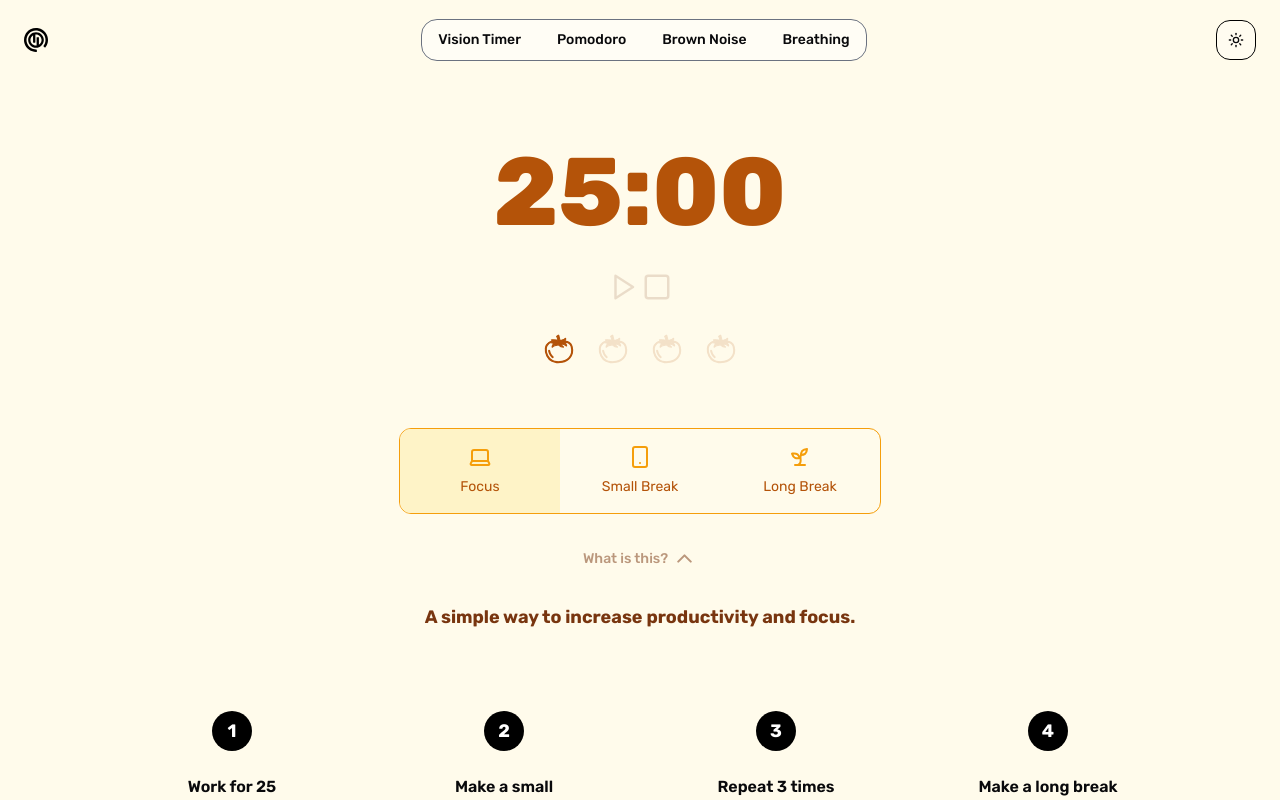
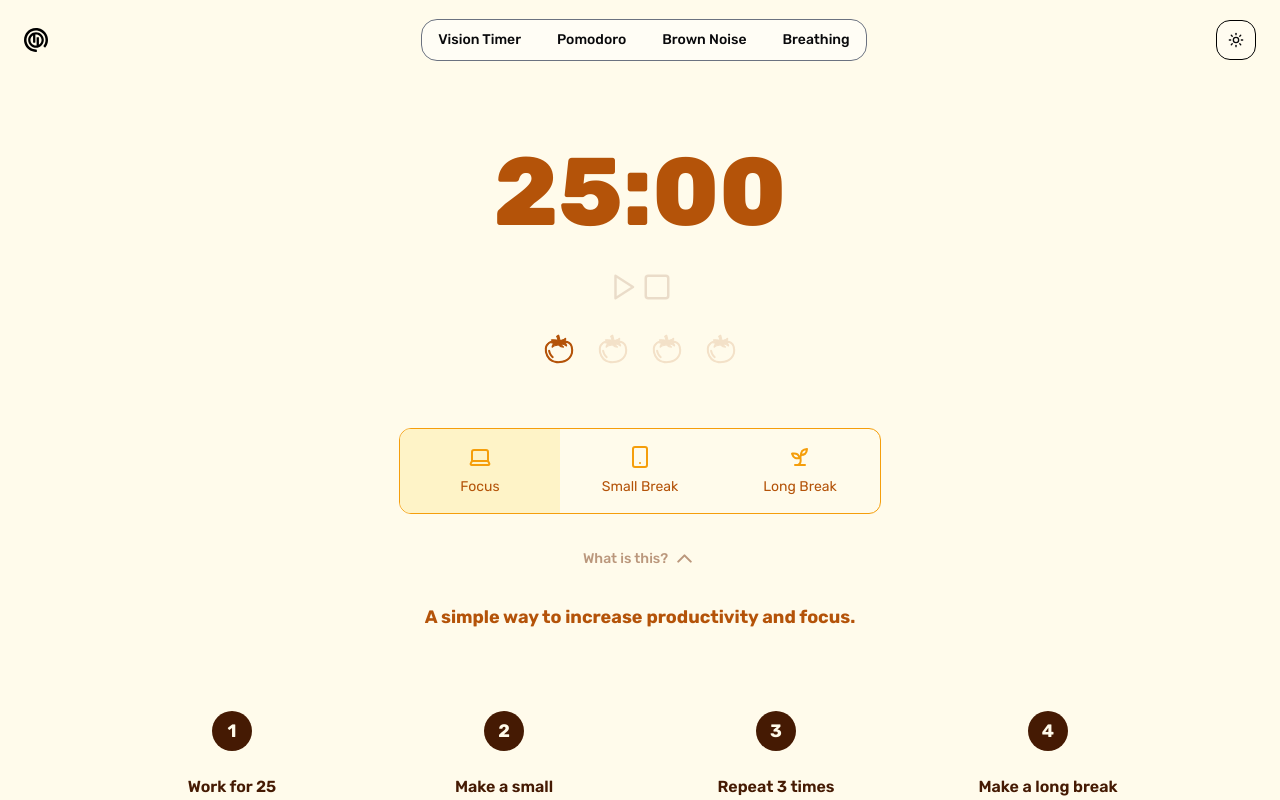
Before and after one commit to kozopas228/pause-loop, a React (Vite) app in the folder frontend/: page /pomodoro in a window 1280 px wide. Both pictures are taken after a click on the element "What is this?". Shown: the top 800 px of the page. Built offline with nearby package versions, Linux system fonts and the light colour scheme.

Commit message:
change colors of descriptions in pomodoro and vision page

```diff
--- a/frontend/src/pages/pomodoro/PomodoroPage.tsx
+++ b/frontend/src/pages/pomodoro/PomodoroPage.tsx
@@ -39,33 +39,33 @@
             </div>
             {isShowDescription && (
                 <div className='mb-12 mt-4'>
-                    <h3 className='px-3 text-center text-lg font-bold text-amber-900 dark:text-amber-50'>
+                    <h3 className='px-3 text-center text-lg font-bold text-amber-700 dark:text-amber-50'>
                         A simple way to increase productivity and focus.
                     </h3>
                     <div className='mx-auto mt-12 grid auto-cols-auto grid-cols-1 items-start justify-items-center gap-x-32 gap-y-20 md:mt-20 md:grid-cols-2 lg:w-3/4 lg:grid-cols-3 xl:grid-cols-4 2xl:w-[1024px]'>
                         <div className='flex h-auto flex-col items-center'>
-                            <div className='flex h-10 w-10 items-center justify-center rounded-full bg-black text-lg font-bold text-white dark:bg-white dark:text-black'>
+                            <div className='flex h-10 w-10 items-center justify-center rounded-full bg-amber-950 text-lg font-bold text-amber-50 dark:bg-amber-50 dark:text-amber-950'>
                                 1
                             </div>
-                            <p className='mt-6 text-center font-semibold'>
+                            <p className='mt-6 text-center font-semibold text-amber-950 dark:text-amber-50'>
                                 Work for 25 minutes with maximum focus
                             </p>
                             <WorkingPomodoro className='mt-6 h-auto w-3/4 md:mt-12 md:w-full md:mt-12' />
                         </div>
                         <div className='flex h-auto flex-col items-center'>
-                            <div className='flex h-10 w-10 items-center justify-center rounded-full bg-black text-lg font-bold text-white dark:bg-white dark:text-black'>
+                            <div className='flex h-10 w-10 items-center justify-center rounded-full bg-amber-950 text-lg font-bold text-amber-50 dark:bg-amber-50 dark:text-amber-950'>
                                 2
                             </div>
-                            <p className='mt-6 text-center font-semibold'>
+                            <p className='mt-6 text-center font-semibold text-amber-950 dark:text-amber-50'>
                                 Make a small break for 5 minutes
                             </p>
                             <ChillingPomodoro className='mt-6 h-auto w-3/4 md:mt-12 md:w-full md:mt-12' />
                         </div>
                         <div className='flex h-auto flex-col items-center'>
-                            <div className='flex h-10 w-10 items-center justify-center rounded-full bg-black text-lg font-bold text-white dark:bg-white dark:text-black'>
+                            <div className='flex h-10 w-10 items-center justify-center rounded-full bg-amber-950 text-lg font-bold text-amber-50 dark:bg-amber-50 dark:text-amber-950'>
                                 3
                             </div>
-                            <p className='mt-6 text-center font-semibold'>
+                            <p className='mt-6 text-center font-semibold text-amber-950 dark:text-amber-50'>
                                 Repeat 3 times
                             </p>
                             <div className='mt-6 h-auto w-3/4 md:mt-12 md:w-full'>
@@ -83,10 +83,10 @@
                             </div>
                         </div>
                         <div className='flex h-auto flex-col items-center'>
-                            <div className='flex h-10 w-10 items-center justify-center rounded-full bg-black text-lg font-bold text-white dark:bg-white dark:text-black'>
+                            <div className='flex h-10 w-10 items-center justify-center rounded-full bg-amber-950 text-lg font-bold text-amber-50 dark:bg-amber-50 dark:text-amber-950'>
                                 4
                             </div>
-                            <p className='mt-6 text-center font-semibold'>
+                            <p className='mt-6 text-center font-semibold text-amber-950 dark:text-amber-50'>
                                 Make a long break for 30 minutes
                             </p>
                             <RealChillingPomodoro className='mt-6 h-auto w-3/4 md:mt-12 md:w-full md:mt-12' />
--- a/frontend/src/pages/vision/VisionPage.tsx
+++ b/frontend/src/pages/vision/VisionPage.tsx
@@ -39,33 +39,33 @@
             </div>
             {isShowDescription && (
                 <div className='mb-12 mt-4'>
-                    <h3 className='px-3 text-center text-lg font-bold text-emerald-900 dark:text-emerald-50'>
+                    <h3 className='px-3 text-center text-lg font-bold text-emerald-700 dark:text-emerald-50'>
                         To reduce eye strain caused by prolonged screen time:
                     </h3>
                     <div className='mx-auto mt-12 grid auto-cols-auto grid-cols-1 items-start justify-items-center gap-4 gap-y-20 md:mt-20 md:grid-cols-2 lg:w-3/4 lg:grid-cols-3 2xl:w-[1024px]'>
                         <div className='flex h-auto w-64 flex-col items-center'>
-                            <div className='flex h-10 w-10 items-center justify-center rounded-full bg-black text-lg font-bold text-white dark:bg-white dark:text-black'>
+                            <div className='flex h-10 w-10 items-center justify-center rounded-full bg-emerald-950 text-lg font-bold text-emerald-50 dark:bg-emerald-50 dark:text-emerald-950'>
                                 1
                             </div>
-                            <p className='mt-6 text-center font-semibold'>
+                            <p className='mt-6 text-center font-semibold text-emerald-950 dark:text-emerald-50'>
                                 Work for 20 minutes
                             </p>
                             <VisionWorkingImage className='mt-6 h-auto w-full md:mt-12' />
                         </div>
                         <div className='flex h-auto w-64 flex-col items-center'>
-                            <div className='flex h-10 w-10 items-center justify-center rounded-full bg-black text-lg font-bold text-white dark:bg-white dark:text-black'>
+                            <div className='flex h-10 w-10 items-center justify-center rounded-full bg-emerald-950 text-lg font-bold text-emerald-50 dark:bg-emerald-50 dark:text-emerald-950'>
                                 2
                             </div>
-                            <p className='mt-6 text-center font-semibold'>
+                            <p className='mt-6 text-center font-semibold text-emerald-950 dark:text-emerald-50'>
                                 Look at something 20 feet away for 20 seconds
                             </p>
                             <VisionLookAway className='mt-6 h-auto w-full md:mt-12' />
                         </div>
                         <div className='flex h-auto w-64 flex-col items-center'>
-                            <div className='flex h-10 w-10 items-center justify-center rounded-full bg-black text-lg font-bold text-white dark:bg-white dark:text-black'>
+                            <div className='flex h-10 w-10 items-center justify-center rounded-full bg-emerald-950 text-lg font-bold text-emerald-50 dark:bg-emerald-50 dark:text-emerald-950'>
                                 3
                             </div>
-                            <p className='mt-6 text-center font-semibold'>
+                            <p className='mt-6 text-center font-semibold text-emerald-950 dark:text-emerald-50'>
                                 Repeat
                             </p>
                             <RotateCcw className='mt-6 h-auto w-32 stroke-emerald-800 stroke-2 dark:stroke-emerald-50 md:mt-12' />
```
